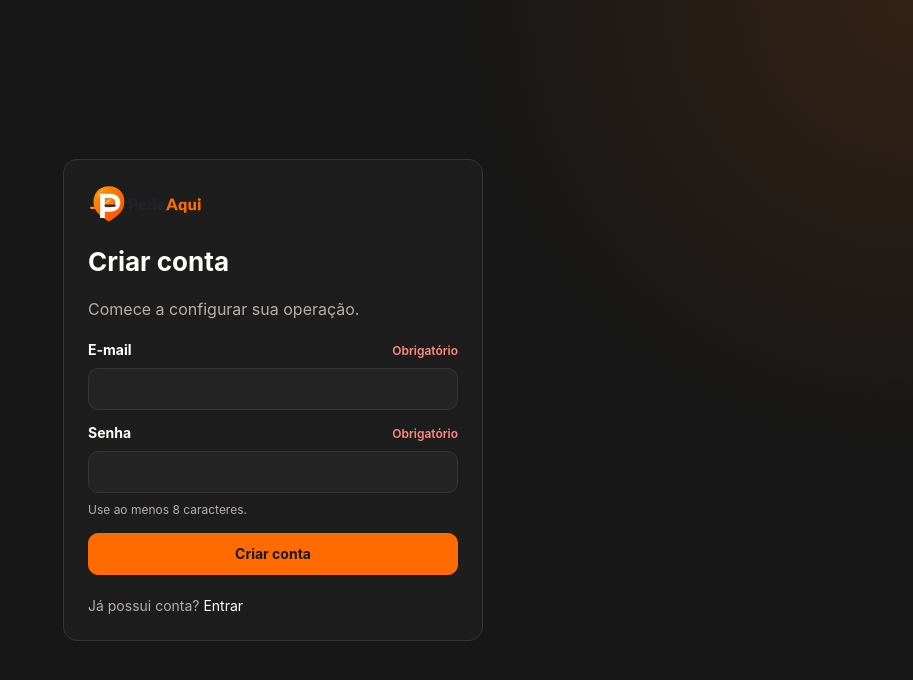
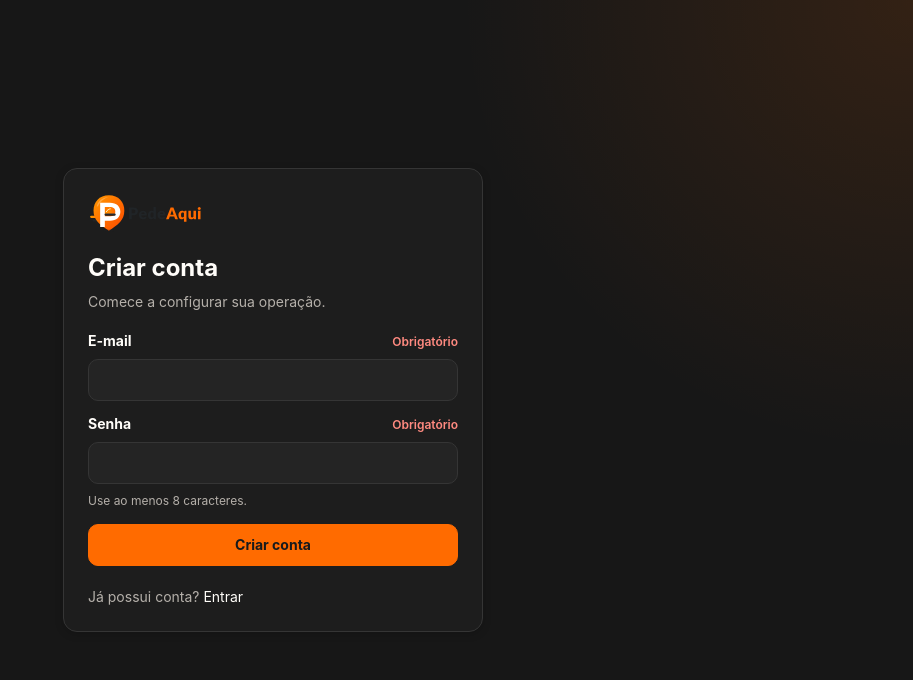
Before and after one commit to wesley956/PedeAqui, a Next.js app: page /cadastro in a window 1280 px wide. Shown: the top 680 px of the page, without its empty margins (367-1280 px from the left). Built offline with nearby package versions, Linux system fonts and the light colour scheme.

Commit message:
refactor(269): migrate auth card to semantic styles

```diff
--- a/src/components/auth/auth-card.tsx
+++ b/src/components/auth/auth-card.tsx
@@ -1,16 +1,17 @@
 import type { ReactNode } from "react";
 import { PedeAquiLogo } from "@/components/brand/pedeaqui-brand";
+import styles from "./auth-card.module.css";
 
 export function AuthCard({ title, subtitle, children }: { title: string; subtitle: string; children: ReactNode }) {
   return (
-    <main style={{ minHeight: "100vh", display: "grid", placeItems: "center", padding: 20 }}>
-      <section className="card" style={{ width: "min(100%, 420px)", padding: 24, display: "grid", gap: 20 }}>
-        <div>
-          <div style={{ display: "flex", alignItems: "center", marginBottom: 18 }}>
+    <main className={styles.root}>
+      <section className={styles.card}>
+        <div className={styles.heading}>
+          <div className={styles.logo}>
             <PedeAquiLogo size="md" priority />
           </div>
-          <h1 style={{ margin: 0, fontSize: 26 }}>{title}</h1>
-          <p className="muted" style={{ marginBottom: 0 }}>{subtitle}</p>
+          <h1 className={styles.title}>{title}</h1>
+          <p className={styles.subtitle}>{subtitle}</p>
         </div>
         {children}
       </section>
```
